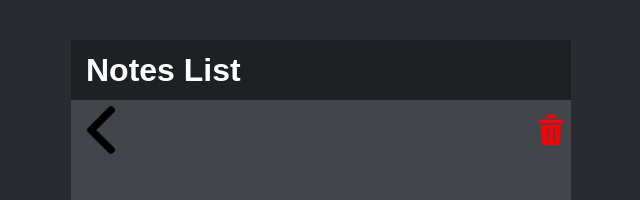
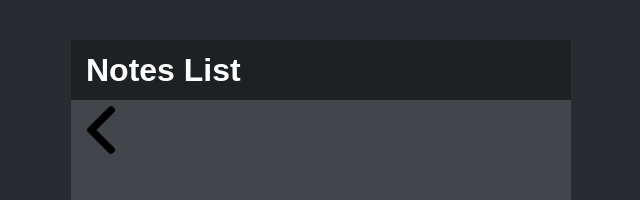
Before and after one commit to isel-har/note-react-app, a React (Create React App) app: page /note/new in a window 1280 px wide. Shown: the top 200 px of the page, without its empty margins (319-959 px from the left). Built offline with nearby package versions, Linux system fonts and the light colour scheme.

Commit message:
Update NotePage.js
add conditional discard button

```diff
--- a/src/pages/NotePage.js
+++ b/src/pages/NotePage.js
@@ -79,7 +79,7 @@ function NotePage() {
     return (
         <div className="paper">
             <div  className='back' onClick={submitHandler}></div>
-            <div  className="discard" onClick={()  => submitHandler(true)}></div>
+            { id && note.body && (<div  className="discard" onClick={()  => submitHandler(true)}></div>) }
             <textarea className="Typing" onChange={(e) => {setNote({...note, body:e.target.value})}} value={note?.body} maxLength={500} />
         </div>
     );
```
